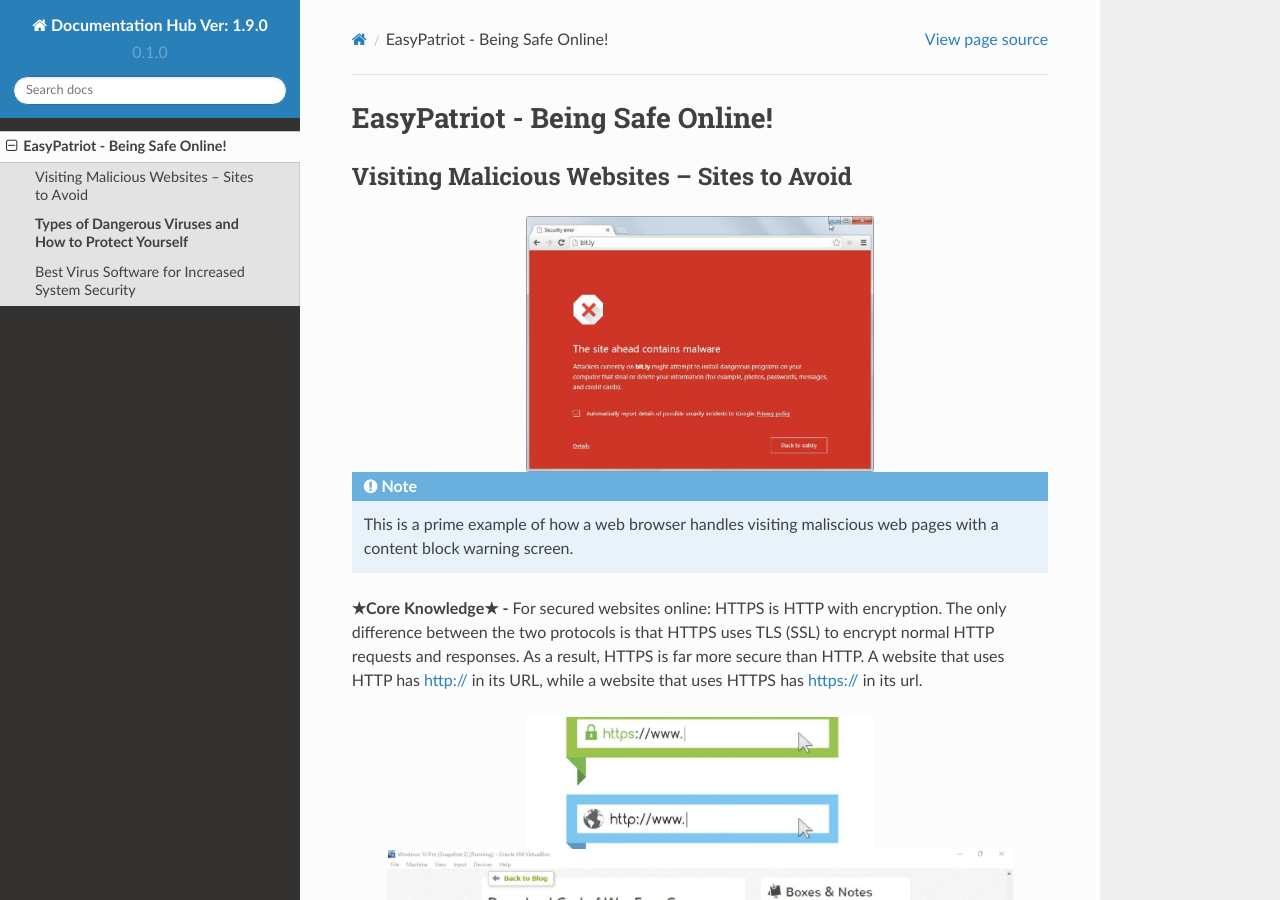
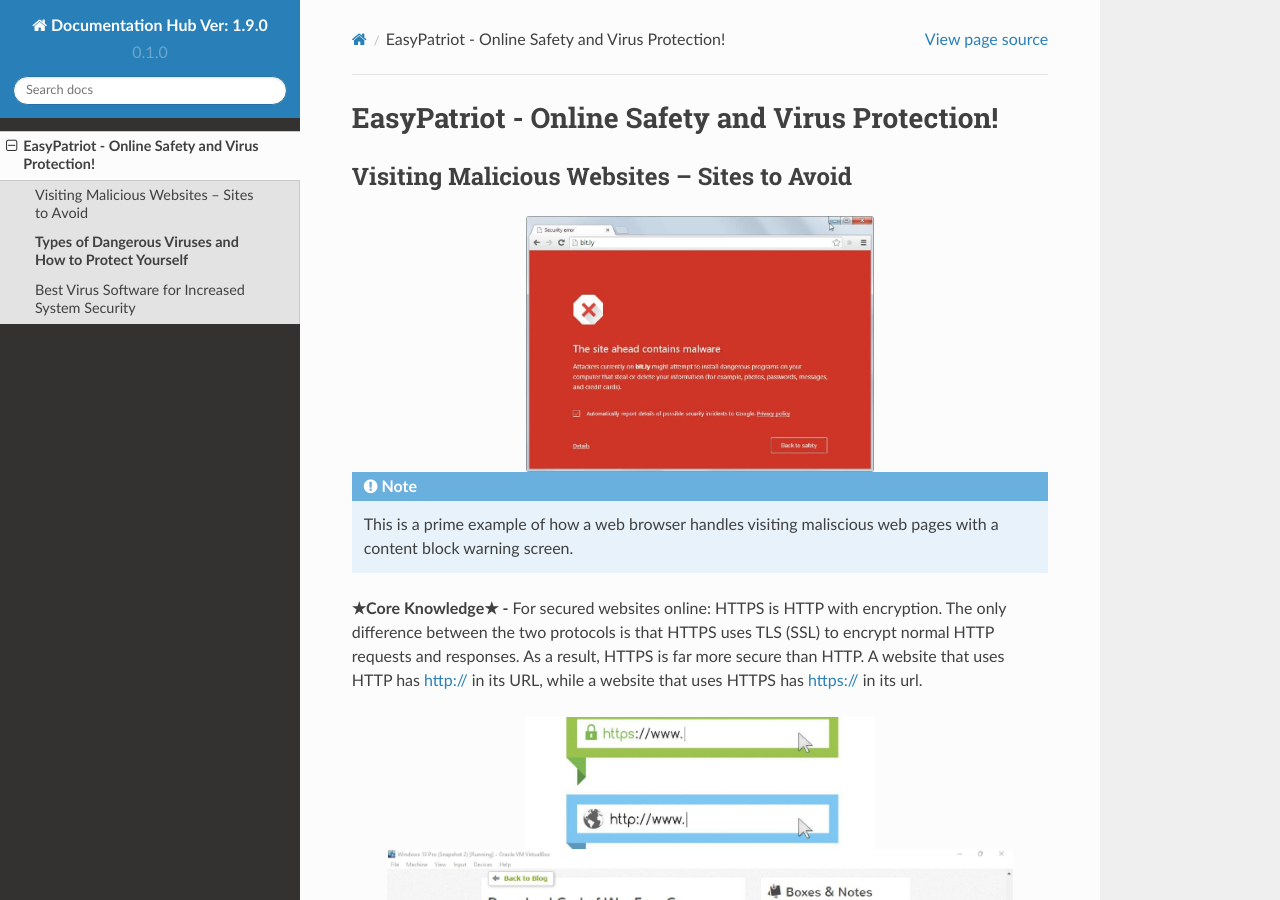
Before and after one commit to natt96z/cybersac, a Sphinx documentation site: the page built from docs/source/BeginnerEasyCybersac.rst, in a window 1280 px wide and 900 px high. Built offline with Sphinx 7.4.7 and the Read the Docs theme 2.0.0, drawn with Linux system fonts in a browser that asks for light colours.

Commit message:
Update BeginnerEasyCybersac.rst

```diff
--- a/docs/source/BeginnerEasyCybersac.rst
+++ b/docs/source/BeginnerEasyCybersac.rst
@@ -1,4 +1,4 @@
-EasyPatriot - Being Safe Online!
+EasyPatriot - Online Safety and Virus Protection!
 =============================================================
 
 
```
